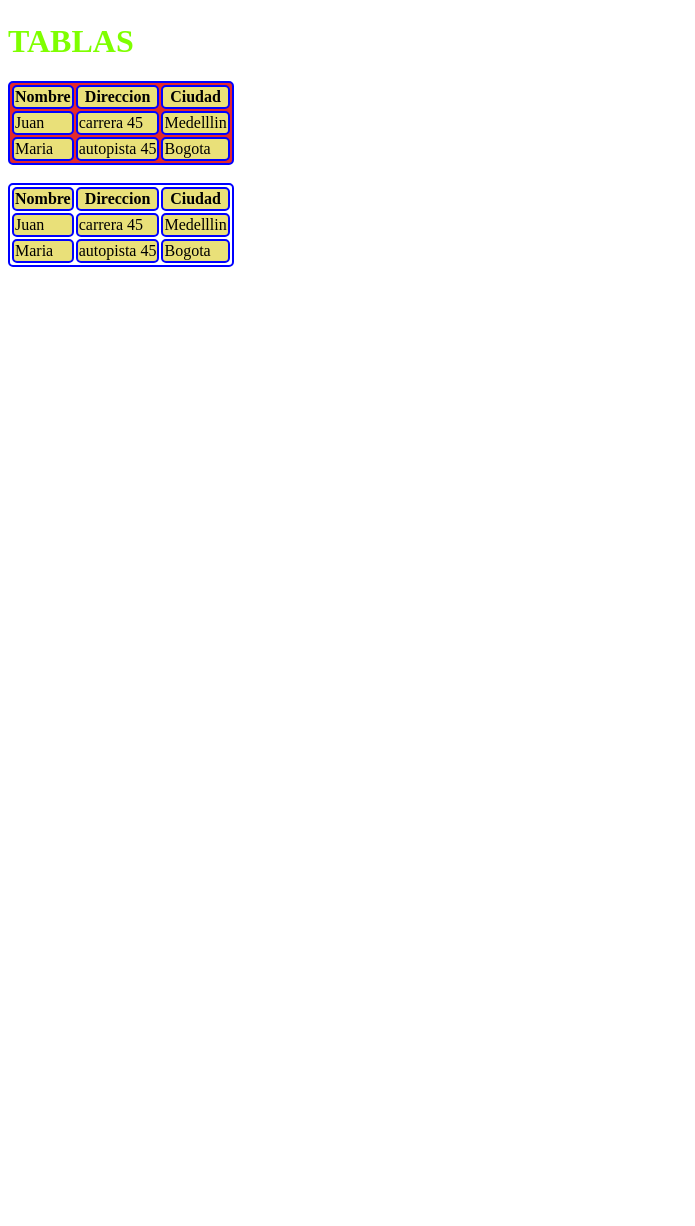
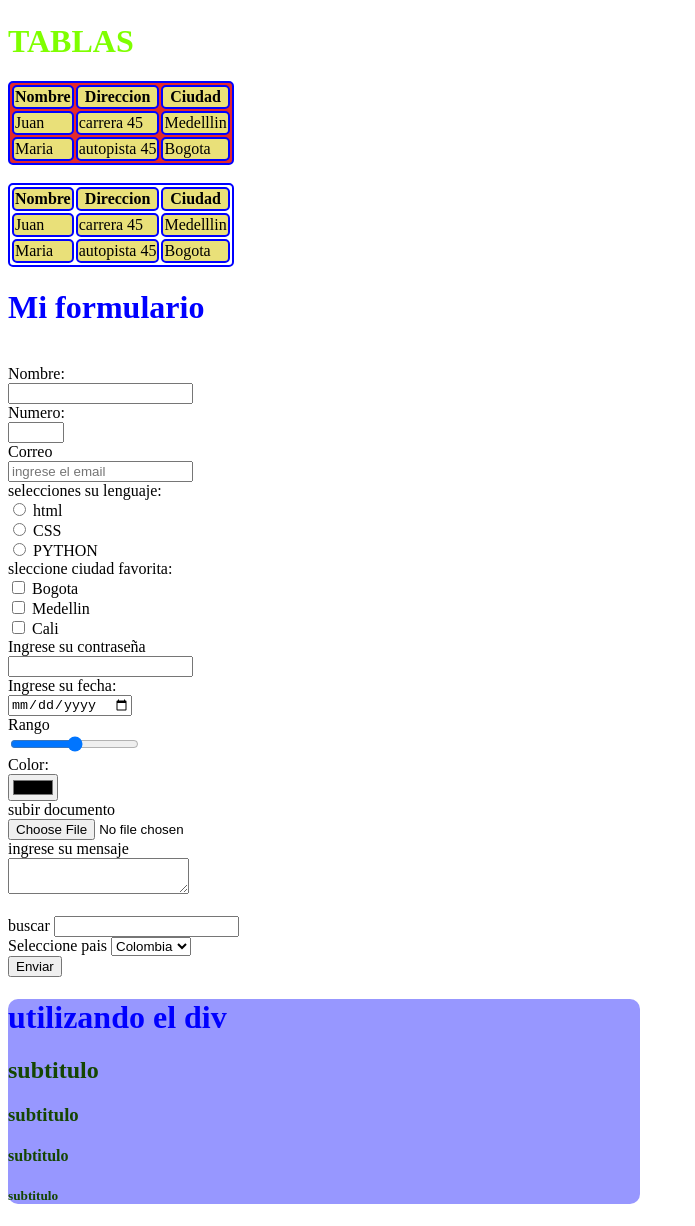
Before and after one commit to ImgDevelo99/CursoWebTalentoTech, a plain HTML site: page index.html in a window 1280 px wide. Shown: the part 1603-2829 px from the top of the page, without its empty margins (0-695 px from the left). Before the commit the page ends 1878 px from the top, so only its background shows below. Drawn offline with Linux system fonts and the light colour scheme.

Commit message:
etiquetas html

```diff
--- a/index.html
+++ b/index.html
@@ -7,11 +7,14 @@
 </head>
 
 <body>
-<h1>ETIQUETAS DE TEXTO</h1>
-<h2>subtitulo</h2>
-<h3>subtitulo</h3>
-<h4>subtitulo</h4>
-<h5>subtitulo</h5>
+
+    <h1>ETIQUETAS DE TEXTO</h1>
+    <h2>subtitulo</h2>
+    <h3>subtitulo</h3>
+    <h4>subtitulo</h4>
+    <h5>subtitulo</h5>
+
+
 <!-- <h6>subtitulo</h6> -->
 
 <p>Lorem ipsum dolor sit, amet consectetur adipisicing elit. Facilis eveniet sit ad quis fuga accusamus, tempore eius in recusandae provident, veritatis fugit nam distinctio perferendis, culpa voluptas! Nostrum, consequuntur harum.</p>
@@ -21,7 +24,6 @@
 <p>este es un <b><i>parrafo</i> parrafo corto con negrita </b> corto</p>
 
 <P><del>ESTE ES UN TEXTO</del> <ins>DE PRUEBA PARA CONOCER</ins> LAS ETIQUETAS</P>
-
 
 <h2>Listas ordenadas</h2>
 <ol>
@@ -133,10 +135,87 @@
     </tbody>
 </table>
 
+<h1>Mi formulario</h1><br>
+<form action="formulario.php" method="post">
+    <label>Nombre: </label><br>
+    <input type="text" id="name" name="name" required><br>
+    <label>Numero:</label><br>
+    <input type="number" min="1" max="12"><br>
 
+    <label for="">Correo</label><br>
+    <input type="email" placeholder="ingrese el email"><br>
 
+    <label for="">selecciones su lenguaje:</label><br>
 
+    <input type="radio" id="opcion1" name="radio" value="opcion 1">
+    <label for="opcion1">html</label><br>
 
+    <input type="radio" id="opcion2" name="radio" value="opcion 2">
+    <label for="opcion2">CSS</label><br>
+
+    <input type="radio" id="opcion3" name="radio" value="opcion 3">
+    <label for="opcion3">PYTHON</label><br>
+
+    <label for="">sleccione ciudad favorita:</label><br>
+    <input type="checkbox" id="checkbox" value="ciudad">
+    <label for="Ciudad">Bogota</label><br>
+
+    <input type="checkbox" id="checkbox" value="ciudad">
+    <label for="Ciudad">Medellin</label><br>
+
+    <input type="checkbox" id="checkbox" value="ciudad">
+    <label for="Ciudad">Cali</label><br>
+
+    <label for="">Ingrese su contraseña</label><br>
+    <input type="password"><br>
+
+    <label for="">Ingrese su fecha:</label><br>
+    <input type="date"><br>
+
+    <label for="">Rango</label><br>
+    <input type="range" min="0" max="100"><br>
+
+    <label for="">Color:</label><br>
+    <input type="color"><br>
+
+    <label for="">subir documento</label><br>
+    <input type="file"><br>
+
+    <label for="">ingrese su mensaje</label><br>
+    <textarea></textarea><br><br>
+
+    <label for="">buscar</label>
+    <input type="search"><br>
+
+    <label for="">Seleccione pais</label>
+    <select name="select" id="select">
+        <option value="opcion1">Colombia</option>
+        <option value="opcion2">Argentina</option>
+        <option value="opcion3">Brasil</option>
+        <option value="opcion4">España</option>
+    </select><br>
+
+    <button>Enviar</button>
+</form>
+<!--las etiquetas div es un contenedor generico y se utiliza para agrupar elemento para organizar el contenido de una pagina-->
+
+<div class="container">
+    <h1>utilizando el div</h1>
+    <h2>subtitulo</h2>
+    <h3>subtitulo</h3>
+    <h4>subtitulo</h4>
+    <h5>subtitulo</h5>
+</div>
+
+<style>
+    .container{
+        color: rgb(21, 70, 2);
+        background-color: rgb(151, 151, 255);
+        width: 50%;
+        border-radius: 10px;
+
+    }
+</style>
 
 
 
```
